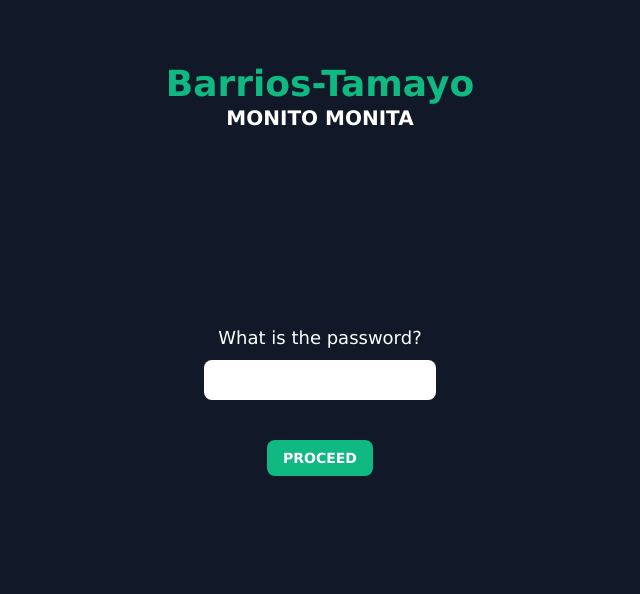
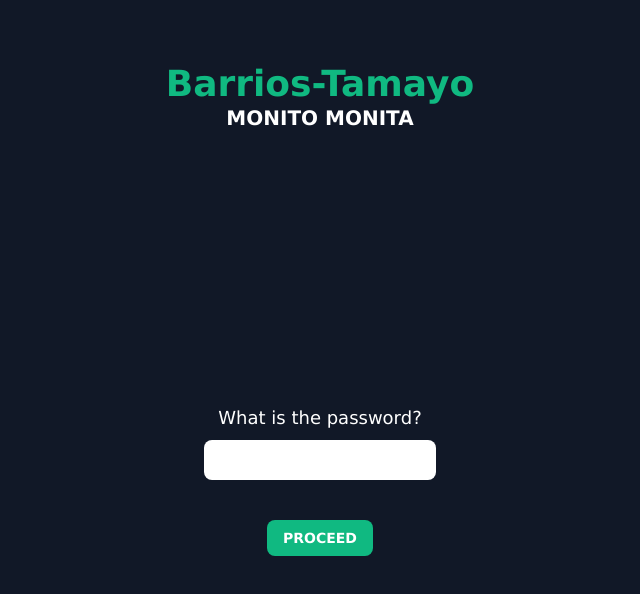
Before and after one commit to larrybarriosjr/monito-monita, a React (Create React App) app: page / in a window 1280 px wide. Shown: the top 594 px of the page, without its empty margins (320-960 px from the left). Built offline with nearby package versions, Linux system fonts and the light colour scheme.

Commit message:
Refactor content headers and wrappers

```diff
--- a/src/App.tsx
+++ b/src/App.tsx
@@ -1,6 +1,7 @@
 import MainWrapper from "components/MainWrapper"
 import Title from "components/Title"
 import Login from "login/Login"
+import Members from "members/Members"
 import { Route, Routes } from "react-router"
 
 const App = () => {
@@ -9,7 +10,7 @@ const App = () => {
       <Title />
       <Routes>
         <Route path="/" element={<Login />} />
-        <Route path="/members" element={<div />} />
+        <Route path="/members" element={<Members />} />
         <Route path="/members/:name" element={<div />} />
       </Routes>
     </MainWrapper>
--- /dev/null
+++ b/src/components/ContentHeader.tsx
@@ -0,0 +1,9 @@
+type Props = {
+  text: string
+}
+
+const ContentHeader = ({ text }: Props) => {
+  return <h3 className="text-lg text-white">{text}</h3>
+}
+
+export default ContentHeader
--- /dev/null
+++ b/src/components/ContentWrapper.tsx
@@ -0,0 +1,11 @@
+import { ReactNode } from "react"
+
+type Props = {
+  children: ReactNode
+}
+
+const ContentWrapper = ({ children }: Props) => {
+  return <div className="flex flex-col gap-2 place-items-center">{children}</div>
+}
+
+export default ContentWrapper
--- a/src/login/Login.tsx
+++ b/src/login/Login.tsx
@@ -1,15 +1,62 @@
+import { login } from "api/auth"
+import ContentHeader from "components/ContentHeader"
+import ContentWrapper from "components/ContentWrapper"
+import { Form, Formik } from "formik"
+import { useAppDispatch, useAppSelector } from "hooks/redux"
+import { useEffect } from "react"
+import { useNavigate } from "react-router"
+import { toast } from "react-toastify"
+import { LOGIN_STATUS, setStatus } from "redux/loginSlice"
+import * as Yup from "yup"
 import LoginButton from "./LoginButton"
-import LoginFormWrapper from "./LoginFormWrapper"
-import LoginHeader from "./LoginHeader"
 import LoginInput from "./LoginInput"
 
+interface ILoginForm {
+  password: string
+}
+
+const LoginSchema: Yup.SchemaOf<ILoginForm> = Yup.object().shape({
+  password: Yup.string().required("This input is required to proceed."),
+})
+
 const Login = () => {
+  const navigate = useNavigate()
+  const loginStatus = useAppSelector(state => state.login.status)
+  const dispatch = useAppDispatch()
+
+  useEffect(() => {
+    if (loginStatus === LOGIN_STATUS.ERROR) {
+      dispatch(setStatus(LOGIN_STATUS.IDLE))
+      toast.error("Wrong password.")
+    }
+    if (loginStatus === LOGIN_STATUS.SUCCESS) {
+      dispatch(setStatus(LOGIN_STATUS.IDLE))
+      toast.success("You got it!")
+    }
+  }, [dispatch, loginStatus])
+
+  const handleSubmit = async (values: ILoginForm) => {
+    try {
+      const res = await login(values.password)
+      if (res.data.year === new Date().getFullYear()) {
+        dispatch(setStatus(LOGIN_STATUS.SUCCESS))
+        navigate("/members")
+      }
+    } catch (error) {
+      dispatch(setStatus(LOGIN_STATUS.ERROR))
+    }
+  }
+
   return (
-    <LoginFormWrapper>
-      <LoginHeader />
-      <LoginInput />
-      <LoginButton />
-    </LoginFormWrapper>
+    <Formik initialValues={{ password: "" }} validationSchema={LoginSchema} onSubmit={handleSubmit}>
+      <Form autoComplete="off" className="mt-60">
+        <ContentWrapper>
+          <ContentHeader text="What is the password?" />
+          <LoginInput />
+          <LoginButton />
+        </ContentWrapper>
+      </Form>
+    </Formik>
   )
 }
 
--- a/src/login/LoginFormWrapper.tsx
+++ /dev/null
@@ -1,59 +0,0 @@
-import { login } from "api/auth"
-import { Form, Formik } from "formik"
-import { useAppDispatch, useAppSelector } from "hooks/redux"
-import { ReactNode, useEffect } from "react"
-import { useNavigate } from "react-router"
-import { toast } from "react-toastify"
-import * as Yup from "yup"
-import { LOGIN_STATUS, setStatus } from "../redux/loginSlice"
-
-interface ILoginForm {
-  password: string
-}
-
-const LoginSchema: Yup.SchemaOf<ILoginForm> = Yup.object().shape({
-  password: Yup.string().required("This input is required to proceed."),
-})
-
-type Props = {
-  children: ReactNode
-}
-
-const LoginFormWrapper = ({ children }: Props) => {
-  const navigate = useNavigate()
-  const loginStatus = useAppSelector(state => state.login.status)
-  const dispatch = useAppDispatch()
-
-  useEffect(() => {
-    if (loginStatus === LOGIN_STATUS.ERROR) {
-      dispatch(setStatus(LOGIN_STATUS.IDLE))
-      toast.error("Wrong password.")
-    }
-    if (loginStatus === LOGIN_STATUS.SUCCESS) {
-      dispatch(setStatus(LOGIN_STATUS.IDLE))
-      toast.success("You got it!")
-    }
-  }, [dispatch, loginStatus])
-
-  const handleSubmit = async (values: ILoginForm) => {
-    try {
-      const res = await login(values.password)
-      if (res.data.year === new Date().getFullYear()) {
-        dispatch(setStatus(LOGIN_STATUS.SUCCESS))
-        navigate("/members")
-      }
-    } catch (error) {
-      dispatch(setStatus(LOGIN_STATUS.ERROR))
-    }
-  }
-
-  return (
-    <Formik initialValues={{ password: "" }} validationSchema={LoginSchema} onSubmit={handleSubmit}>
-      <Form autoComplete="off" className="flex flex-col gap-2 my-40 place-items-center">
-        {children}
-      </Form>
-    </Formik>
-  )
-}
-
-export default LoginFormWrapper
--- a/src/login/LoginHeader.tsx
+++ /dev/null
@@ -1,5 +0,0 @@
-const LoginHeader = () => {
-  return <h3 className="text-lg text-white">What is the password?</h3>
-}
-
-export default LoginHeader
--- /dev/null
+++ b/src/members/Members.tsx
@@ -0,0 +1,12 @@
+import ContentHeader from "components/ContentHeader"
+import ContentWrapper from "../components/ContentWrapper"
+
+const Members = () => {
+  return (
+    <ContentWrapper>
+      <ContentHeader text="Check the wishlists" />
+    </ContentWrapper>
+  )
+}
+
+export default Members
```
